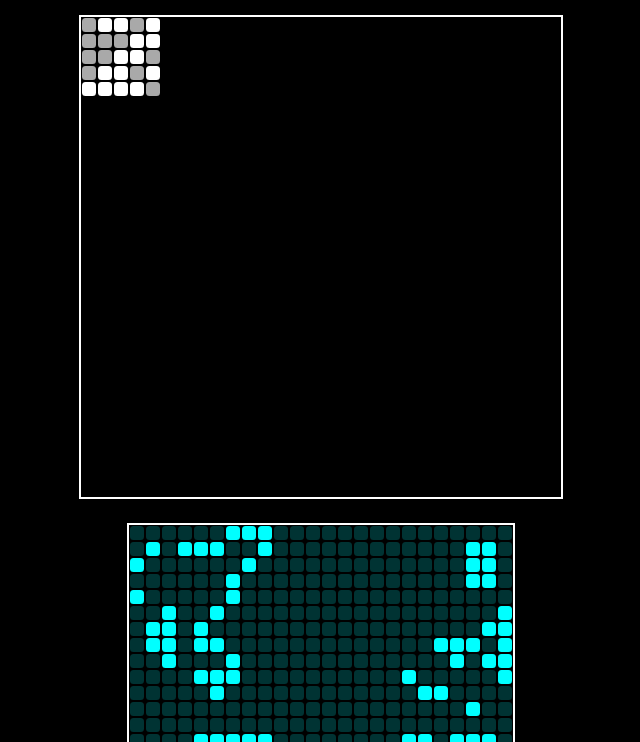
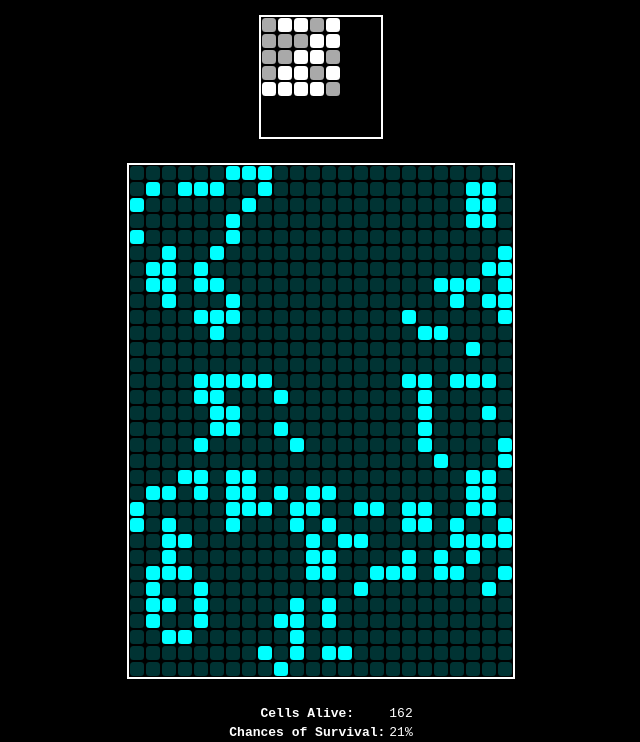
Before and after one commit to RS-Software-Dev/workshop-mini-games, a plain HTML site: page 01-game-of-life.html in a window 1280 px wide. Shown: the part 58-800 px from the top of the page, without its empty margins (319-959 px from the left). Drawn offline with Linux system fonts and the light colour scheme.

Commit message:
Implemented Html/Template renderer.

```diff
--- a/01-game-of-life.html
+++ b/01-game-of-life.html
@@ -232,6 +232,27 @@
             }
         }
     </script>
+    <script>
+        class HtmlRenderer {
+            constructor({ parent, template }) {
+                this.parent = parent
+                this.template = template
+            }
+
+            render(state) {
+                this.parent.innerHTML = this.template(state)
+            }
+        }
+
+        HtmlRenderer.append = ({ parent, template }) => {
+            let div = document.createElement('div')
+            parent.append(div)
+            return new HtmlRenderer({
+                parent: div,
+                template: template
+            })
+        }
+    </script>
 </head>
 
 <body>
@@ -240,7 +261,7 @@
     </header>
 
     <main>
-        <canvas id="view" width="480" height="480"></canvas>
+        <canvas id="view" width="120" height="120"></canvas>
     </main>
     <script>
 
@@ -288,11 +309,44 @@
             tileSize: 16
         })
 
-        document.querySelector('main').append(
+
+        const main = document.querySelector('main')
+        main.append(
             autoRenderer.canvas
         )
 
         autoRenderer.canvas.classList.add('cool-theme')
+
+
+        statsRenderer = HtmlRenderer.append({
+            parent: main,
+            template: (grid) => {
+                let alive = 0
+
+                for (let row = 0; row < grid.rows; row++) {
+                    for (let col = 0; col < grid.cols; col++) {
+                        if (grid.getVal({ row: row, col: col })) {
+                            alive += 1
+                        }
+                    }
+                }
+
+                return `\
+                <table>
+                    <tbody>
+                        <tr>
+                            <th>Cells Alive:</th>
+                            <td>${alive}</td>
+                        </tr>
+                        <tr>
+                            <th>Chances of Survival:</th>
+                            <td>${Math.round(alive / (grid.rows * grid.cols) * 100)}%</td>
+                        </tr>
+                    </tbody>
+                </table>
+                `
+            }
+        })
 
         const loop = new GameLoop({
             launch: () => new GameGrid({
@@ -300,7 +354,11 @@
                 cols: 32,
                 cell: () => Math.random() <= 0.5
             }),
-            render: (state) => autoRenderer.render(state),
+            render: (state) => {
+                asciiRenderer.render(state)
+                autoRenderer.render(state)
+                statsRenderer.render(state)
+            },
             update: updateGameOfLife
         })
 
```
